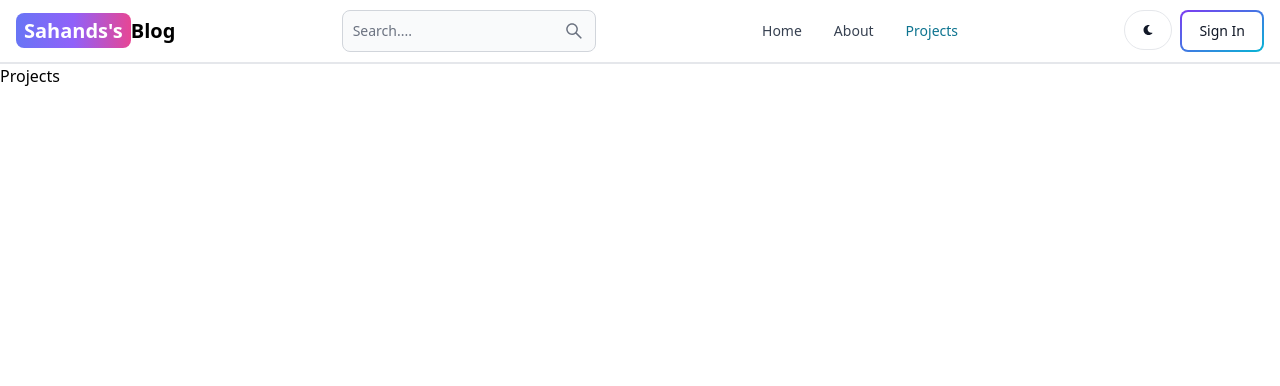
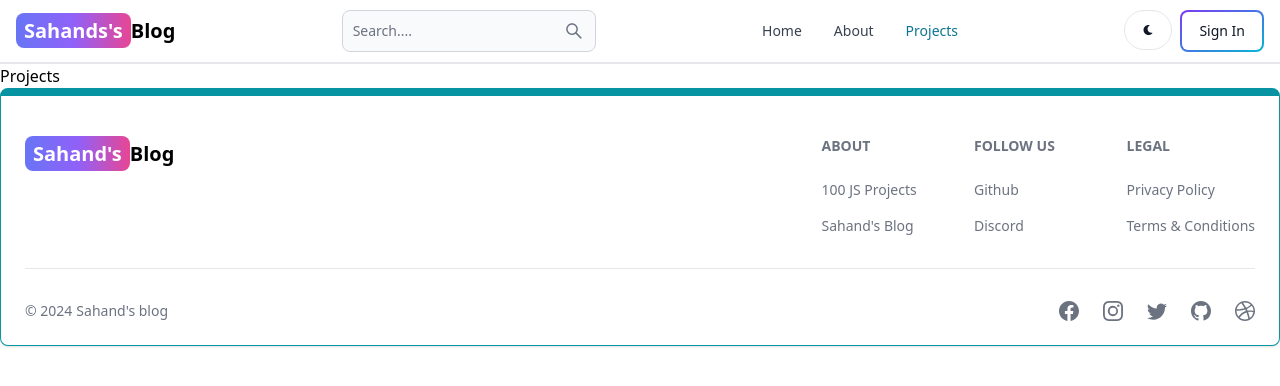
Before and after one commit to rohit-singh05/Author-s-Arena, a React app in the folder client/: page /projects in a window 1280 px wide. Shown: the top 386 px of the page. Built offline with nearby package versions, Linux system fonts and the light colour scheme; the HTML template or start-up script is replaced by a standard one.

Commit message:
Sign-Up And Footer Added

```diff
--- a/client/src/App.jsx
+++ b/client/src/App.jsx
@@ -8,6 +8,7 @@
 import Projects from './pages/Projects'
 import Dashboard from './pages/Dashboard'
 import Header from './components/Header'
+import Footer from './components/Footer'
 
 function App() {
   return (
@@ -22,7 +23,8 @@
         <Route path='/projects' element={<Projects />} />
 
       </Routes>
-    </BrowserRouter>
+      <Footer />
+    </BrowserRouter >
   )
 }
 
--- /dev/null
+++ b/client/src/components/Footer.jsx
@@ -0,0 +1,81 @@
+import { Footer } from 'flowbite-react';
+import { Link } from 'react-router-dom';
+import { BsFacebook, BsInstagram, BsTwitter, BsGithub, BsDribbble } from 'react-icons/bs';
+export default function FooterCom() {
+    return (
+        <Footer container className='border border-t-8 border-teal-500'>
+            <div className='w-full max-w-7xl mx-auto'>
+                <div className='grid w-full justify-between sm:flex md:grid-cols-1'>
+                    <div className='mt-5'>
+                        <Link
+                            to='/'
+                            className='self-center whitespace-nowrap text-lg sm:text-xl font-semibold dark:text-white'
+                        >
+                            <span className='px-2 py-1 bg-gradient-to-r from-indigo-500 via-purple-500 to-pink-500 rounded-lg text-white'>
+                                Sahand's
+                            </span>
+                            Blog
+                        </Link>
+                    </div>
+                    <div className='grid grid-cols-2 gap-8 mt-4 sm:grid-cols-3 sm:gap-6'>
+                        <div>
+                            <Footer.Title title='About' />
+                            <Footer.LinkGroup col>
+                                <Footer.Link
+                                    href='https://www.100jsprojects.com'
+                                    target='_blank'
+                                    rel='noopener noreferrer'
+                                >
+                                    100 JS Projects
+                                </Footer.Link>
+                                <Footer.Link
+                                    href='/about'
+                                    target='_blank'
+                                    rel='noopener noreferrer'
+                                >
+                                    Sahand's Blog
+                                </Footer.Link>
+                            </Footer.LinkGroup>
+                        </div>
+                        <div>
+                            <Footer.Title title='Follow us' />
+                            <Footer.LinkGroup col>
+                                <Footer.Link
+                                    href='https://www.github.com/sahandghavidel'
+                                    target='_blank'
+                                    rel='noopener noreferrer'
+                                >
+                                    Github
+                                </Footer.Link>
+                                <Footer.Link href='#'>Discord</Footer.Link>
+                            </Footer.LinkGroup>
+                        </div>
+                        <div>
+                            <Footer.Title title='Legal' />
+                            <Footer.LinkGroup col>
+                                <Footer.Link href='#'>Privacy Policy</Footer.Link>
+                                <Footer.Link href='#'>Terms &amp; Conditions</Footer.Link>
+                            </Footer.LinkGroup>
+                        </div>
+                    </div>
+                </div>
+                <Footer.Divider />
+                <div className='w-full sm:flex sm:items-center sm:justify-between'>
+                    <Footer.Copyright
+                        href='#'
+                        by="Sahand's blog"
+                        year={new Date().getFullYear()}
+                    />
+                    <div className="flex gap-6 sm:mt-0 mt-4 sm:justify-center">
+                        <Footer.Icon href='#' icon={BsFacebook} />
+                        <Footer.Icon href='#' icon={BsInstagram} />
+                        <Footer.Icon href='#' icon={BsTwitter} />
+                        <Footer.Icon href='https://github.com/sahandghavidel' icon={BsGithub} />
+                        <Footer.Icon href='#' icon={BsDribbble} />
+
+                    </div>
+                </div>
+            </div>
+        </Footer>
+    );
+}
--- a/client/src/pages/SignUp.jsx
+++ b/client/src/pages/SignUp.jsx
@@ -1,8 +1,31 @@
-import React from 'react'
+import React, { useState } from 'react'
 import { Link } from 'react-router-dom'
 import { Button, Label, TextInput } from "flowbite-react"
 
 function SignUp() {
+
+    const [formData, setFormData] = useState({});
+
+    const handleChange = (e) => {
+        setFormData({ ...formData, [e.target.id]: e.target.value })
+    };
+
+    // console.log(formData);
+
+    const handleSubmit = async (e) => {
+        e.preventDefault();
+        try {
+            const res = await fetch('/api/auth/signup', {
+                method: 'POST',
+                headers: { 'Content-Type': 'application/json' },
+                body: JSON.stringify(formData),
+            });
+            const data = await res.json();
+        } catch (error) {
+
+        }
+    };
+
     return (
         <div className='min-h-screen mt-20'>
             <div className='flex p-3 max-w-3xl mx-auto flex-col md:flex-row
@@ -21,29 +44,32 @@
                 </div>
                 {/* right */}
                 <div className='flex-1 ml-2'>
-                    <form className='flex flex-col gap-4'>
+                    <form className='flex flex-col gap-4' onSubmit={handleSubmit}>
                         <div>
                             <Label value='Your username' />
                             <TextInput
                                 type='text'
                                 placeholder='Username'
                                 id='username'
+                                onChange={handleChange}
                             />
                         </div>
                         <div>
                             <Label value='Your email' />
                             <TextInput
-                                type='text'
+                                type='email'
                                 placeholder='Email'
                                 id='email'
+                                onChange={handleChange}
                             />
                         </div>
                         <div>
                             <Label value='Your password' />
                             <TextInput
-                                type='text'
+                                type='password'
                                 placeholder='Password'
                                 id='password'
+                                onChange={handleChange}
                             />
                         </div>
                         <Button gradientDuoTone='purpleToPink' type=''>
--- a/client/vite.config.js
+++ b/client/vite.config.js
@@ -1,7 +1,15 @@
-import { defineConfig } from 'vite'
-import react from '@vitejs/plugin-react-swc'
+import { defineConfig } from 'vite';
+import react from '@vitejs/plugin-react-swc';
 
 // https://vitejs.dev/config/
 export default defineConfig({
+  server: {
+    proxy: {
+      '/api': {
+        target: 'http://localhost:3000',
+        secure: false,
+      },
+    },
+  },
   plugins: [react()],
-})
+});
```
